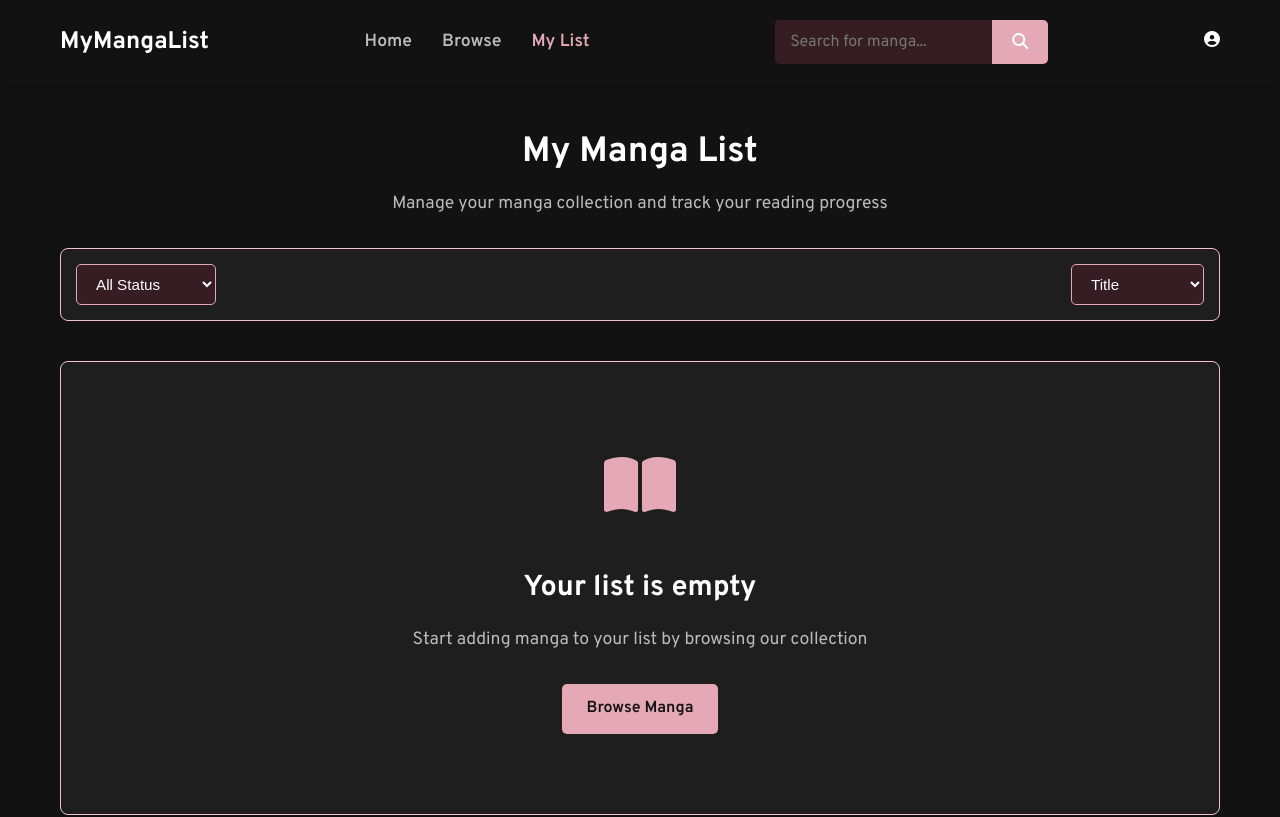
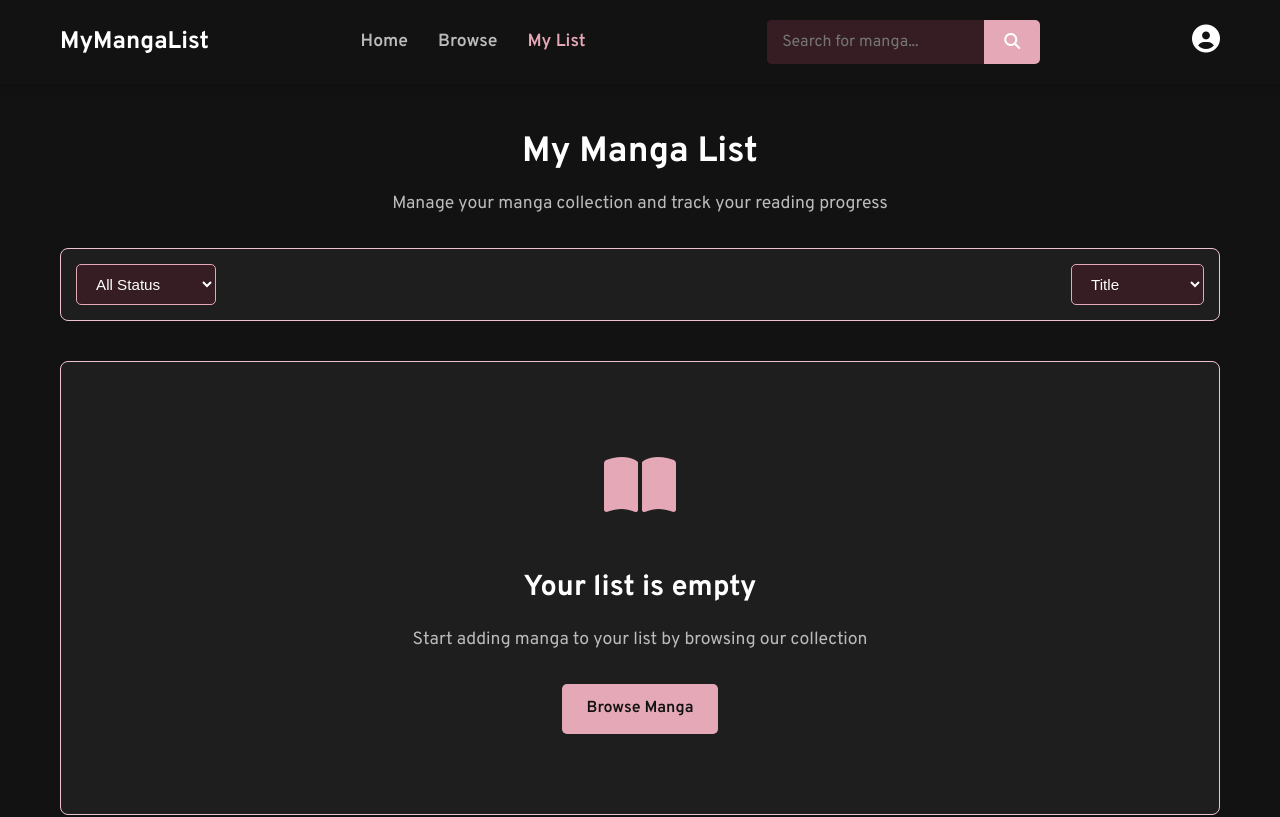
Before and after one commit to kimd61/mymangalist, a plain HTML site: page my-list.html in a window 1280 px wide. Shown: the top 817 px of the page. Drawn offline with Linux system fonts and the light colour scheme.

Commit message:
Made i in navbar larger size

```diff
--- a/index.css
+++ b/index.css
@@ -103,7 +103,7 @@ nav ul li a.active {
     outline: none;
     flex-grow: 1;
     font-size: 1rem;
-    font-family: 'Overpass', Tahoma, Geneva, Verdana, sans-serif;
+    font-family: 'Overpass', Tahoma, Geneva, Verdana, sans-serif !important;
 }
 
 .search-bar button {
@@ -120,9 +120,15 @@ nav ul li a.active {
     background: #D192A3; /* Slightly darker pink on hover */
 }
 
+.user-profile i {
+    font-size: 28px;
+    color: #FFFFFF;
+    cursor: pointer;
+    transition: color 0.3s;
+}
+
 .user-profile i:hover {
     color: #E5A8B7;
-    cursor: pointer;
 }
 
 /* Hero Section and Features */
```
